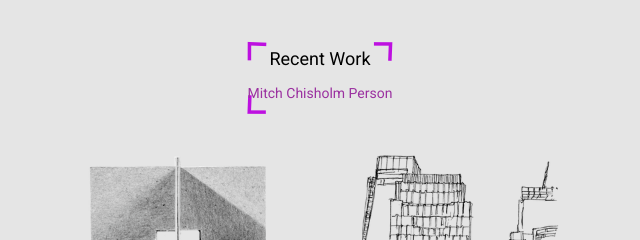
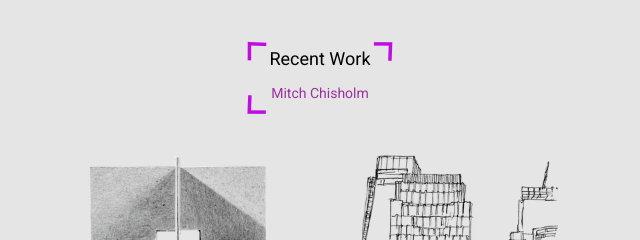
Before and after one commit to chismi/chismi.github.io, a website: page index.html in a window 1280 px wide. Shown: the top 240 px of the page, 320-960 px from the left. Drawn offline with Linux system fonts and the light colour scheme.

Commit message:
adjust title

```diff
--- a/index.html
+++ b/index.html
@@ -11,7 +11,7 @@
 	<section class="header">
 		<div class="header_landing">
 			<h1>Recent Work</h1>
-			<h2>Mitch Chisholm Person</h2>
+			<h2>Mitch Chisholm</h2>
 		</div>
 	</section>
 
```
